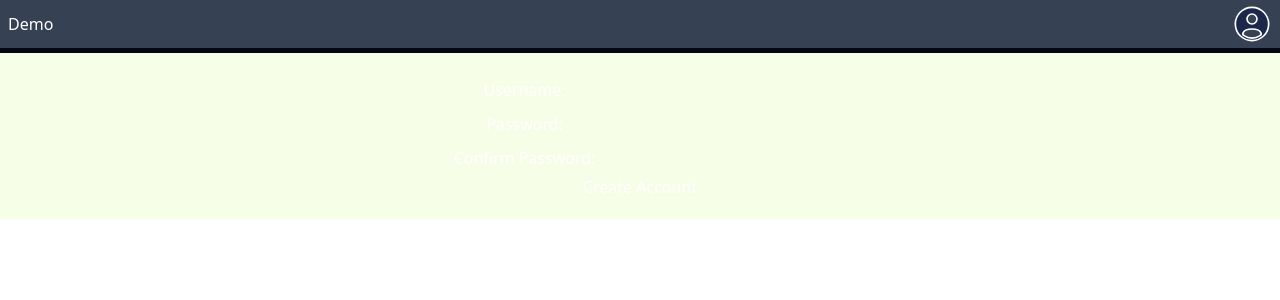
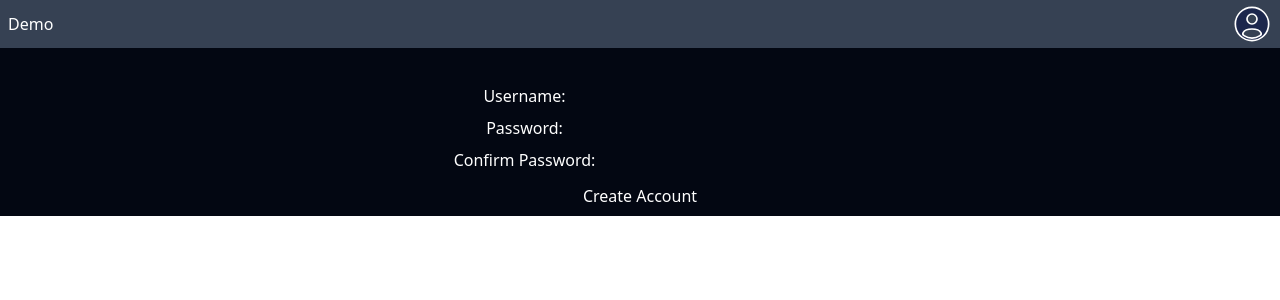
Before and after one commit to cch941270/react-fastapi-docker, a React (Vite) app in the folder frontend/: page /account/create in a window 1280 px wide. Shown: the top 300 px of the page. Built offline with nearby package versions, Linux system fonts and the light colour scheme.

Commit message:
Style CreateAccountForm

```diff
--- a/frontend/src/components/CreateAccountForm.tsx
+++ b/frontend/src/components/CreateAccountForm.tsx
@@ -22,24 +22,24 @@ export default function CreateAccountForm() {
   return (
     <>
       <form
-        className="form flex flex-col items-center py-[20px] mt-[5px] bg-lime-50"
+        className="flex flex-col items-center mt-8"
         action={createAccount}
       >
-        <label className="my-[5px]">
+        <label className="my-1">
           Username:
           <input type="text" name="username" required />
         </label>
 
-        <label className="my-[5px]">
+        <label className="my-1">
           Password:
           <input type="password" name="password" required />
         </label>
 
-        <label className="my-[5px]">
+        <label className="my-1">
           Confirm Password:
         <input type="password" name="confirm_password" required />
         </label>
-        <button className="cursor-pointer">Create Account</button>
+        <button className="cursor-pointer my-2">Create Account</button>
       </form>
     </>
   );
```
